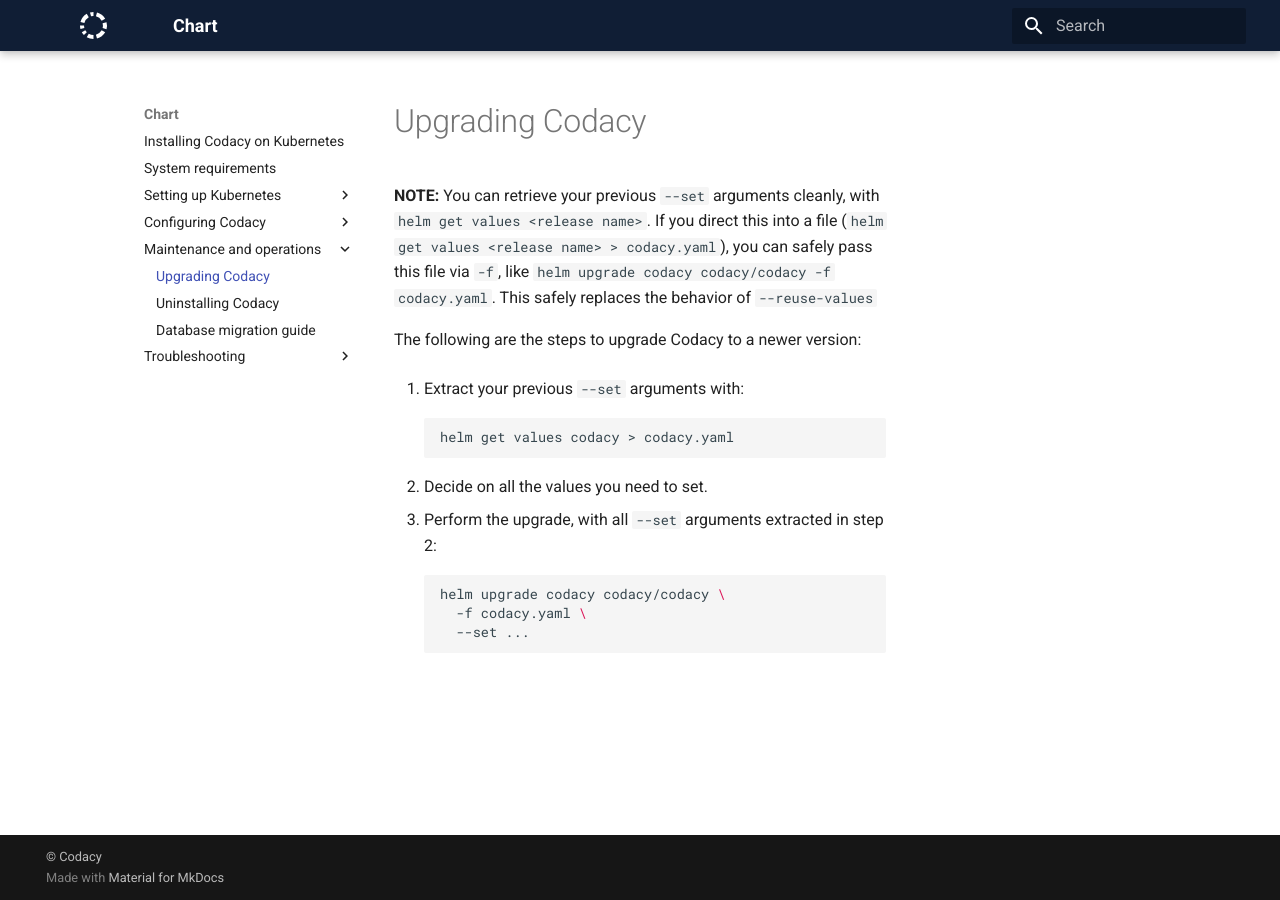
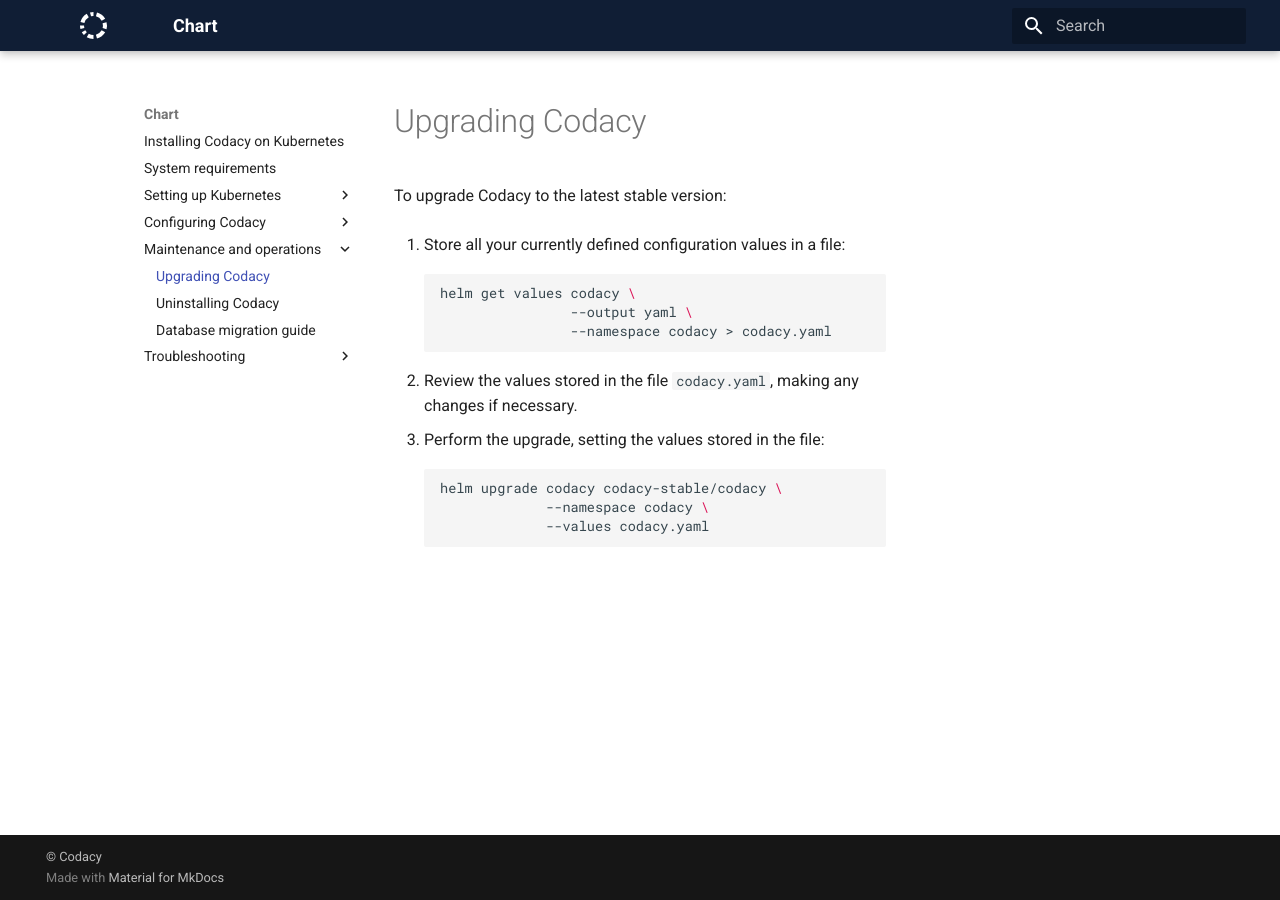
Before and after one commit to codacy/chart, an MkDocs documentation site: the page built from docs/maintenance/upgrade.md, in a window 1280 px wide. Built offline with MkDocs 1.6.1 and Material for MkDocs 9.7.7, drawn with Linux system fonts in a browser that asks for light colours.

Commit message:
Edit instructions on how to upgrade the Helm release

````diff
--- a/docs/maintenance/upgrade.md
+++ b/docs/maintenance/upgrade.md
@@ -1,26 +1,21 @@
 # Upgrading Codacy
 
-**NOTE:**
-You can retrieve your previous `--set` arguments cleanly, with
-`helm get values <release name>`. If you direct this into a file
-(`helm get values <release name> > codacy.yaml`), you can safely pass this
-file via `-f`, like `helm upgrade codacy codacy/codacy -f codacy.yaml`.
-This safely replaces the behavior of `--reuse-values`
+To upgrade Codacy to the latest stable version:
 
-The following are the steps to upgrade Codacy to a newer version:
-
-1. Extract your previous `--set` arguments with:
+1.  Store all your currently defined configuration values in a file:
 
     ```bash
-    helm get values codacy > codacy.yaml
+    helm get values codacy \
+                    --output yaml \
+                    --namespace codacy > codacy.yaml
     ```
 
-2. Decide on all the values you need to set.
+2.  Review the values stored in the file `codacy.yaml`, making any changes if necessary.
 
-3. Perform the upgrade, with all `--set` arguments extracted in step 2:
+3.  Perform the upgrade, setting the values stored in the file:
 
     ```bash
-    helm upgrade codacy codacy/codacy \
-      -f codacy.yaml \
-      --set ...
+    helm upgrade codacy codacy-stable/codacy \
+                 --namespace codacy \
+                 --values codacy.yaml
     ```
````
